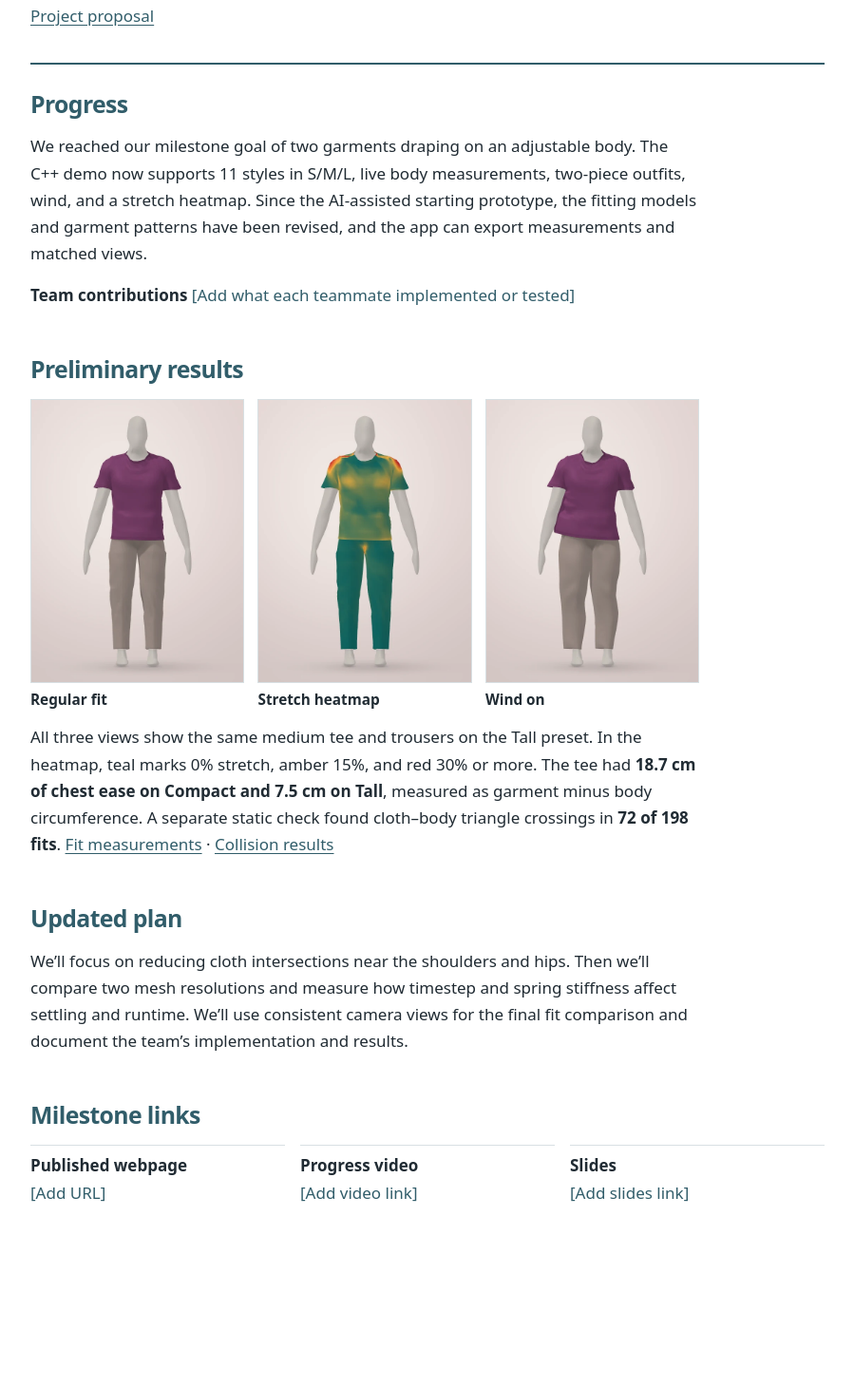
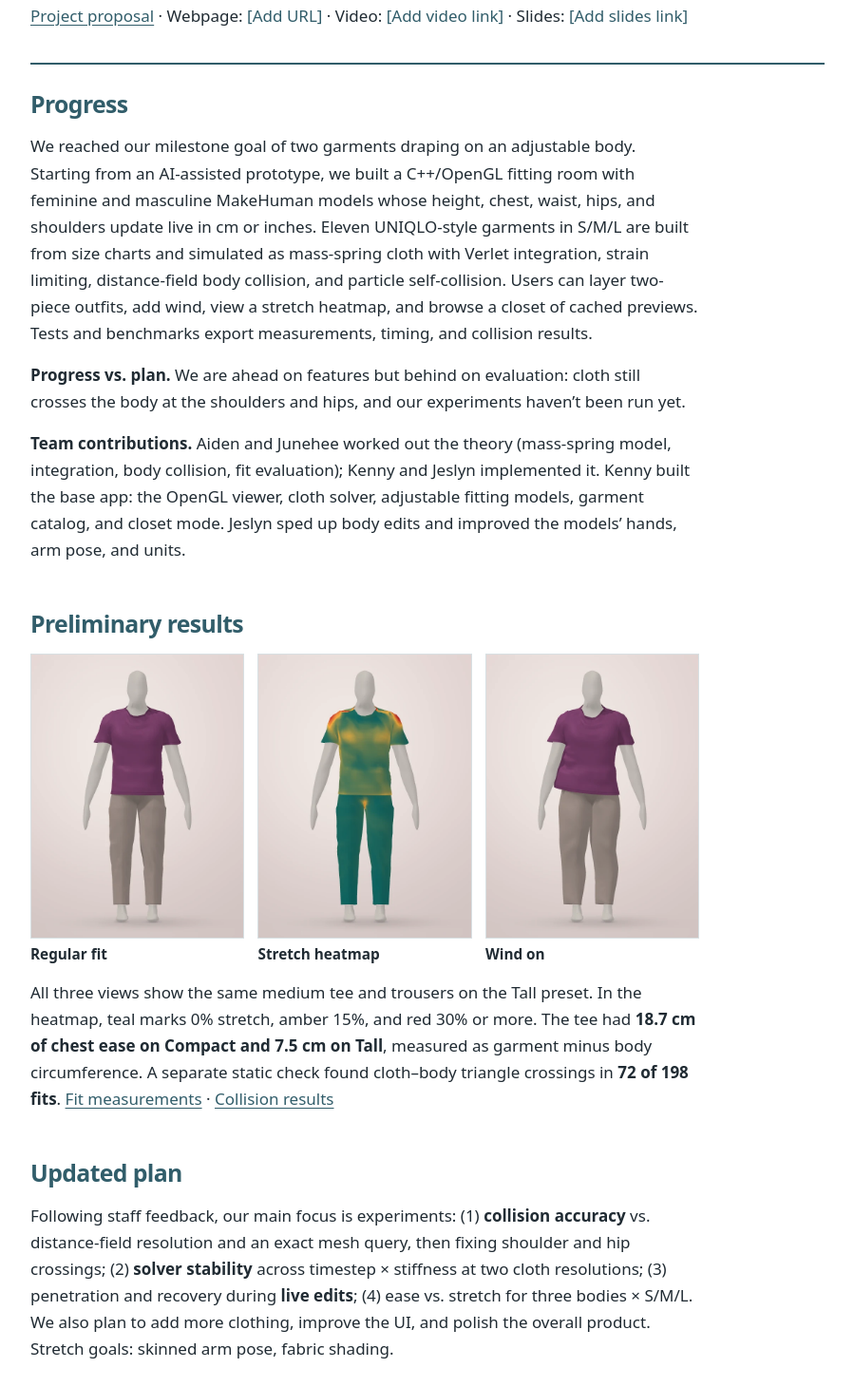
Before and after one commit to kkphamm/myclos.et, a plain HTML site: page milestone.html in a window 1280 px wide. Shown: the part 308-1768 px from the top of the page at 95% size, without its empty margins (190-1089 px from the left). Before the commit the page ends 1624 px from the top, so only its background shows below. Drawn offline with Linux system fonts and the light colour scheme.

Commit message:
Update milestone report

```diff
--- a/milestone.html
+++ b/milestone.html
@@ -14,13 +14,14 @@
       <p class="milestone-course">CS184 · Fall 2026 Milestone Report</p>
       <p class="summary">myclos.et is an interactive 3D fitting room that shows how the same garment drapes on bodies with different proportions.</p>
       <p>Kenny Pham, Aiden Solomon, Jeslyn Nguyen, and Junehee Lee</p>
-      <p><a href="index.html">Project proposal</a></p>
+      <p><a href="index.html">Project proposal</a> · Webpage: <span class="milestone-blank">[Add URL]</span> · Video: <span class="milestone-blank">[Add video link]</span> · Slides: <span class="milestone-blank">[Add slides link]</span></p>
     </header>
 
     <section aria-labelledby="progress-heading">
       <h2 id="progress-heading">Progress</h2>
-      <p>We reached our milestone goal of two garments draping on an adjustable body. The C++ demo now supports 11 styles in S/M/L, live body measurements, two-piece outfits, wind, and a stretch heatmap. Since the AI-assisted starting prototype, the fitting models and garment patterns have been revised, and the app can export measurements and matched views.</p>
-      <p><strong>Team contributions</strong> <span class="milestone-blank">[Add what each teammate implemented or tested]</span></p>
+      <p>We reached our milestone goal of two garments draping on an adjustable body. Starting from an AI-assisted prototype, we built a C++/OpenGL fitting room with feminine and masculine MakeHuman models whose height, chest, waist, hips, and shoulders update live in cm or inches. Eleven UNIQLO-style garments in S/M/L are built from size charts and simulated as mass-spring cloth with Verlet integration, strain limiting, distance-field body collision, and particle self-collision. Users can layer two-piece outfits, add wind, view a stretch heatmap, and browse a closet of cached previews. Tests and benchmarks export measurements, timing, and collision results.</p>
+      <p><strong>Progress vs. plan.</strong> We are ahead on features but behind on evaluation: cloth still crosses the body at the shoulders and hips, and our experiments haven’t been run yet.</p>
+      <p><strong>Team contributions.</strong> Aiden and Junehee worked out the theory (mass-spring model, integration, body collision, fit evaluation); Kenny and Jeslyn implemented it. Kenny built the base app: the OpenGL viewer, cloth solver, adjustable fitting models, garment catalog, and closet mode. Jeslyn sped up body edits and improved the models’ hands, arm pose, and units.</p>
     </section>
 
     <section aria-labelledby="results-heading">
@@ -44,16 +45,7 @@
 
     <section aria-labelledby="plan-heading">
       <h2 id="plan-heading">Updated plan</h2>
-      <p>We’ll focus on reducing cloth intersections near the shoulders and hips. Then we’ll compare two mesh resolutions and measure how timestep and spring stiffness affect settling and runtime. We’ll use consistent camera views for the final fit comparison and document the team’s implementation and results.</p>
-    </section>
-
-    <section aria-labelledby="links-heading">
-      <h2 id="links-heading">Milestone links</h2>
-      <dl class="milestone-links">
-        <div><dt>Published webpage</dt><dd class="milestone-blank">[Add URL]</dd></div>
-        <div><dt>Progress video</dt><dd class="milestone-blank">[Add video link]</dd></div>
-        <div><dt>Slides</dt><dd class="milestone-blank">[Add slides link]</dd></div>
-      </dl>
+      <p>Following staff feedback, our main focus is experiments: (1) <strong>collision accuracy</strong> vs. distance-field resolution and an exact mesh query, then fixing shoulder and hip crossings; (2) <strong>solver stability</strong> across timestep × stiffness at two cloth resolutions; (3) penetration and recovery during <strong>live edits</strong>; (4) ease vs. stretch for three bodies × S/M/L. We also plan to add more clothing, improve the UI, and polish the overall product. Stretch goals: skinned arm pose, fabric shading.</p>
     </section>
   </main>
 </body>
--- a/styles.css
+++ b/styles.css
@@ -78,11 +78,12 @@ tbody th { width: 29%; font-weight: 650; }
   .milestone-figures { grid-template-columns: 1fr; max-width: 18rem; }
 }
 @media print {
+  .milestone { font-size: 10pt; }
   .milestone section { padding: .55rem 0 0; }
   .milestone h2 { margin: 0 0 .35rem; }
   .milestone .summary { margin: .55rem 0; font-size: inherit; }
   .milestone p { max-width: none; margin-bottom: .35rem; }
-  .milestone-figures { max-width: 4.1in; margin-bottom: .42rem; break-inside: avoid; }
+  .milestone-figures { max-width: 3.6in; margin-bottom: .42rem; break-inside: avoid; }
   .milestone-figures figcaption { font-size: 8.25pt; }
   .milestone-links { grid-template-columns: repeat(3, 1fr); break-inside: avoid; }
 }
```
